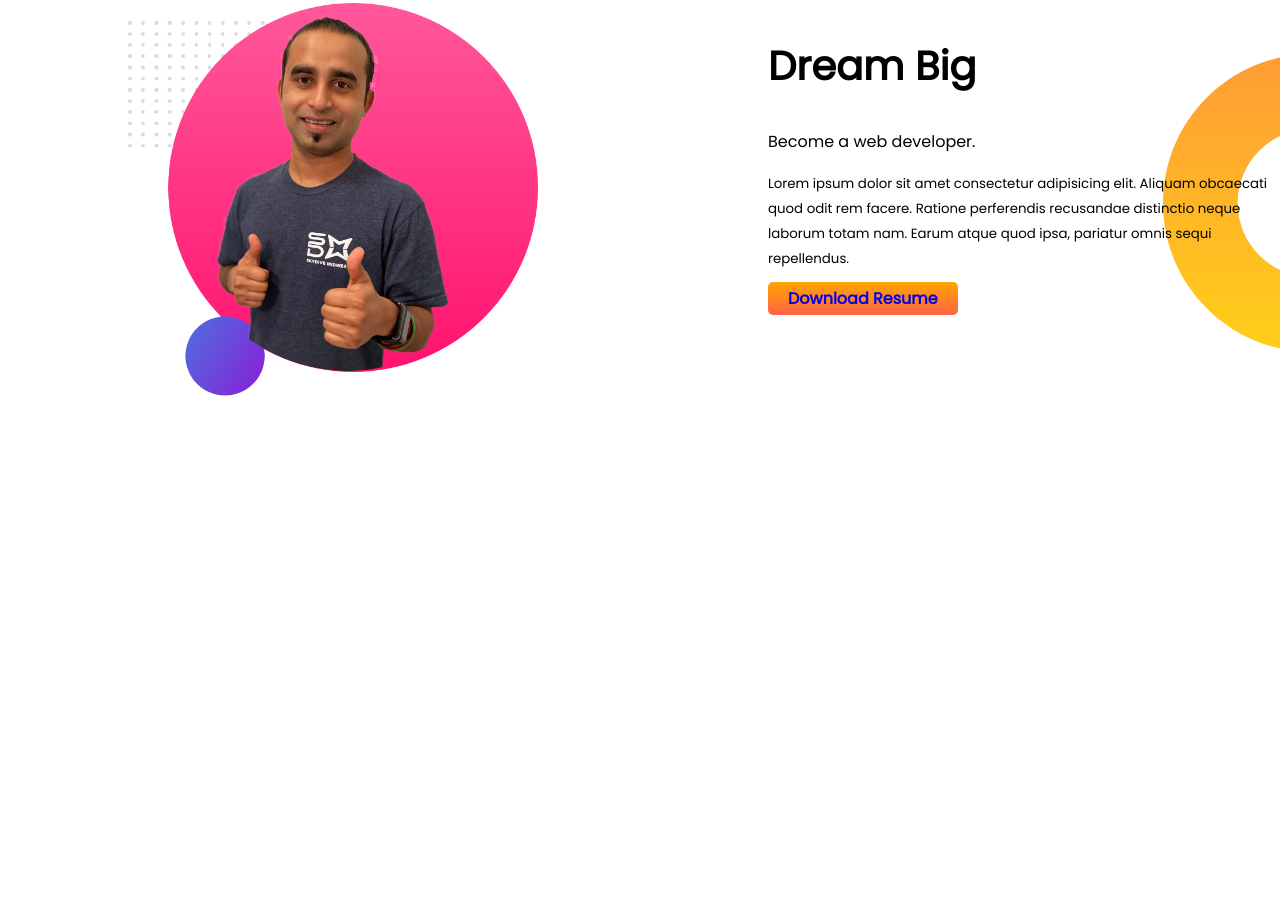
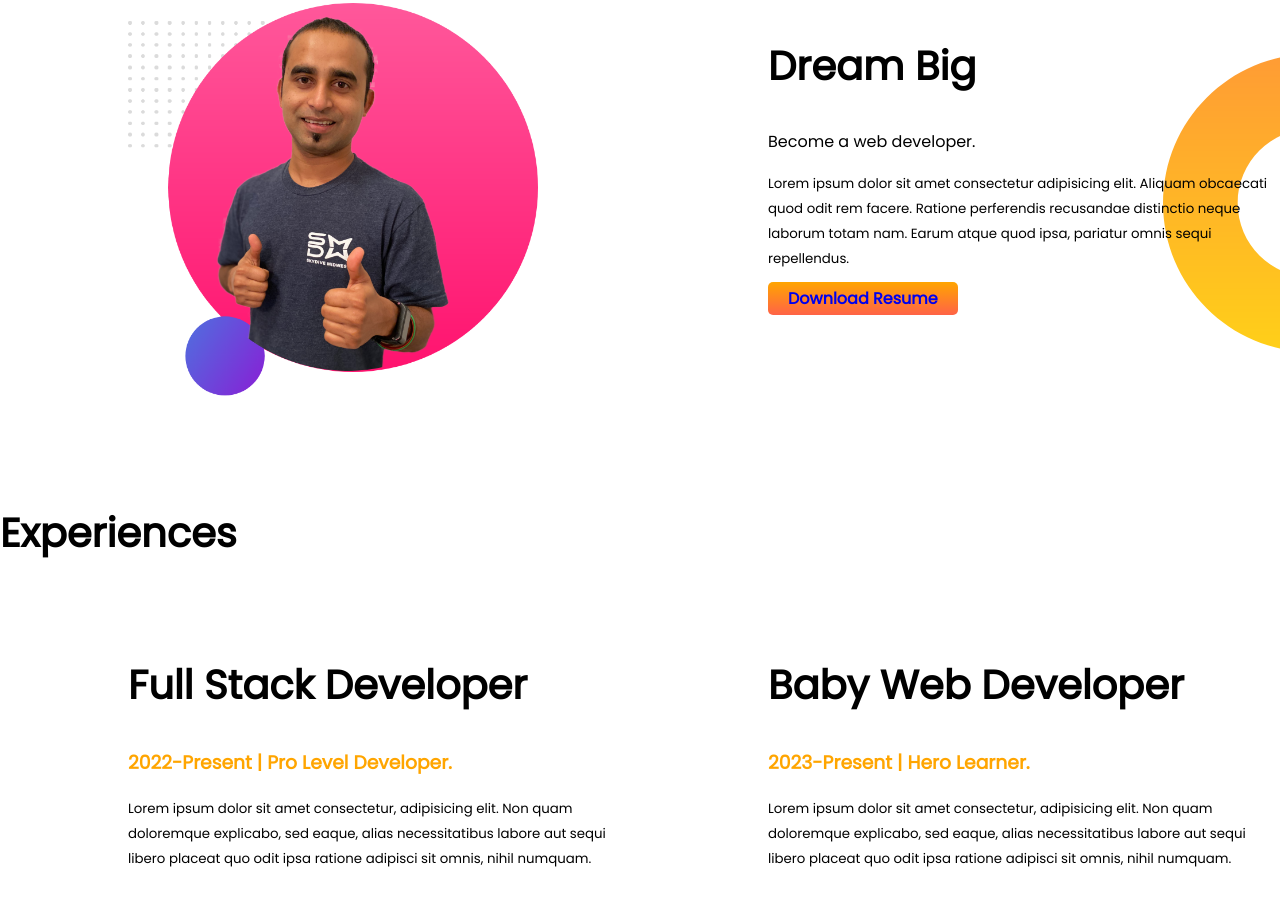
Before and after one commit to chinno0007/-web-developer-portfolio, a plain HTML site: page index.html in a window 1280 px wide. Shown: the part 511-1417 px from the top of the page. Before the commit the page ends 1014 px from the top, so only its background shows below. Drawn offline with Linux system fonts and the light colour scheme.

Commit message:
experience area

```diff
--- a/index.html
+++ b/index.html
@@ -13,7 +13,7 @@
 </head>
 
 <body>
-    <section class="top-banner">
+    <section class="top-banner flexible-container">
         <div class="half-width">
             <h1>Welcome To </h1>
             <h1><span class="PeterParker">Peter Parker</span> World!</h1>
@@ -32,7 +32,7 @@
     </section>
 
 
-    <section class="middle-banner">
+    <section class="middle-banner flexible-container">
         <div class="half-width">
             <img src="images/jhankar2.png" alt="">
         </div>
@@ -49,6 +49,31 @@
         </div>
     </section>
 
+
+    <section class="experience-area">
+
+        <h1>Experiences</h1><br>
+
+        <div class="flexible-container">
+            <div class="half-width">
+                <h1>Full Stack Developer</h1>
+                <h3><span class="PeterParker">2022-Present | Pro Level Developer.</span></h3>
+                <p><small>Lorem ipsum dolor sit amet consectetur, adipisicing elit. Non quam doloremque explicabo, sed
+                        eaque, alias necessitatibus labore aut sequi libero placeat quo odit ipsa ratione adipisci sit
+                        omnis, nihil numquam.</small></p>
+
+            </div>
+
+            <div class="half-width">
+                <h1>Baby Web Developer</h1>
+                <h3><span class="PeterParker">2023-Present | Hero Learner.</span></h3>
+                <p><small>Lorem ipsum dolor sit amet consectetur, adipisicing elit. Non quam doloremque explicabo, sed
+                        eaque, alias necessitatibus labore aut sequi libero placeat quo odit ipsa ratione adipisci sit
+                        omnis, nihil numquam.</small></p>
+            </div>
+        </div>
+    </section>
+
 </body>
 
 </html>
--- a/style.css
+++ b/style.css
@@ -12,7 +12,7 @@ h1 {
 }
 
 
-section {
+.flexible-container {
     display: flex;
     margin-bottom: 100px;
 }
@@ -52,3 +52,7 @@ section {
     background-repeat: no-repeat;
     background-position: right;
 }
+
+/* experience-area */
+
+.experience-area {}
```
